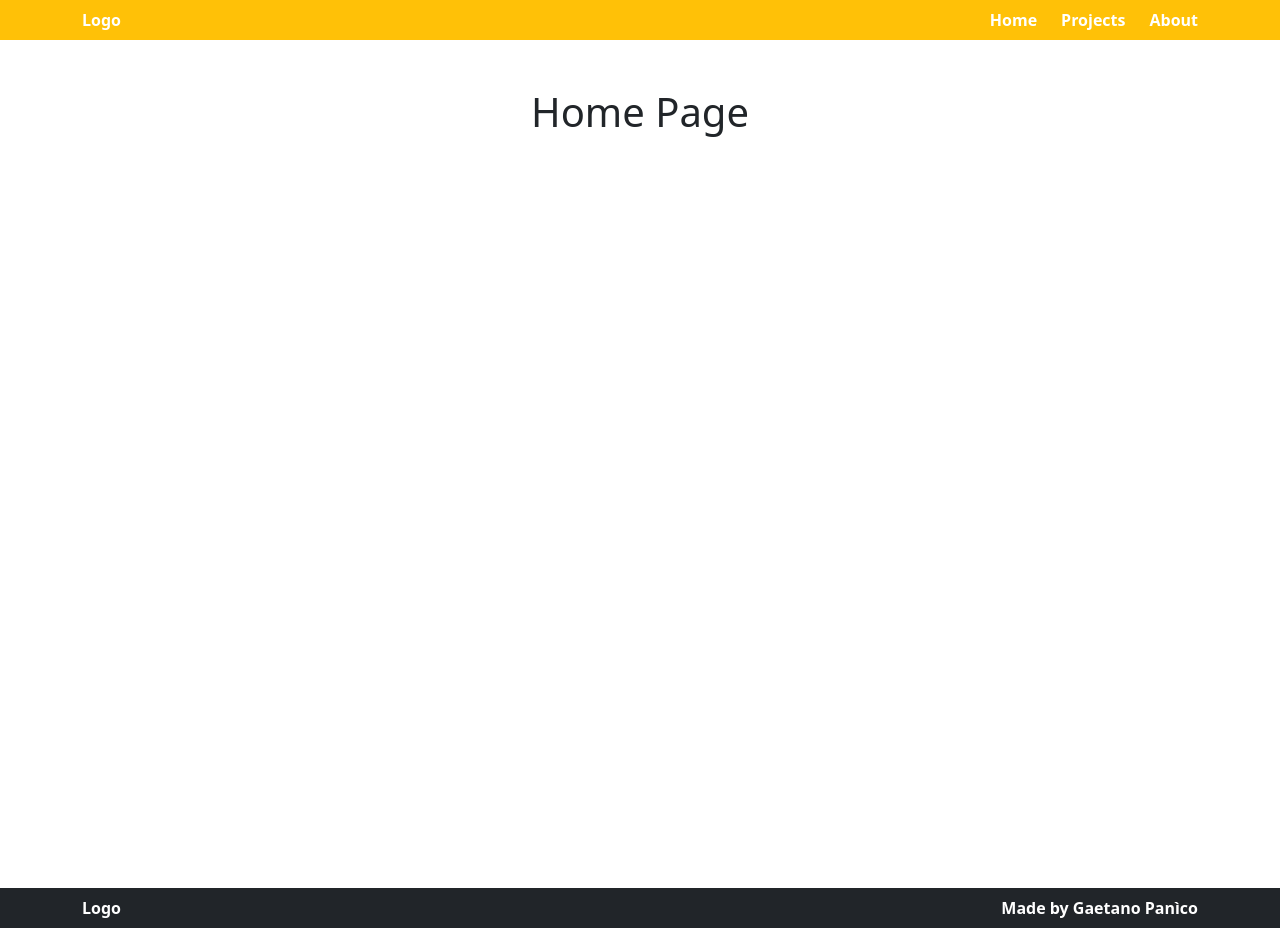
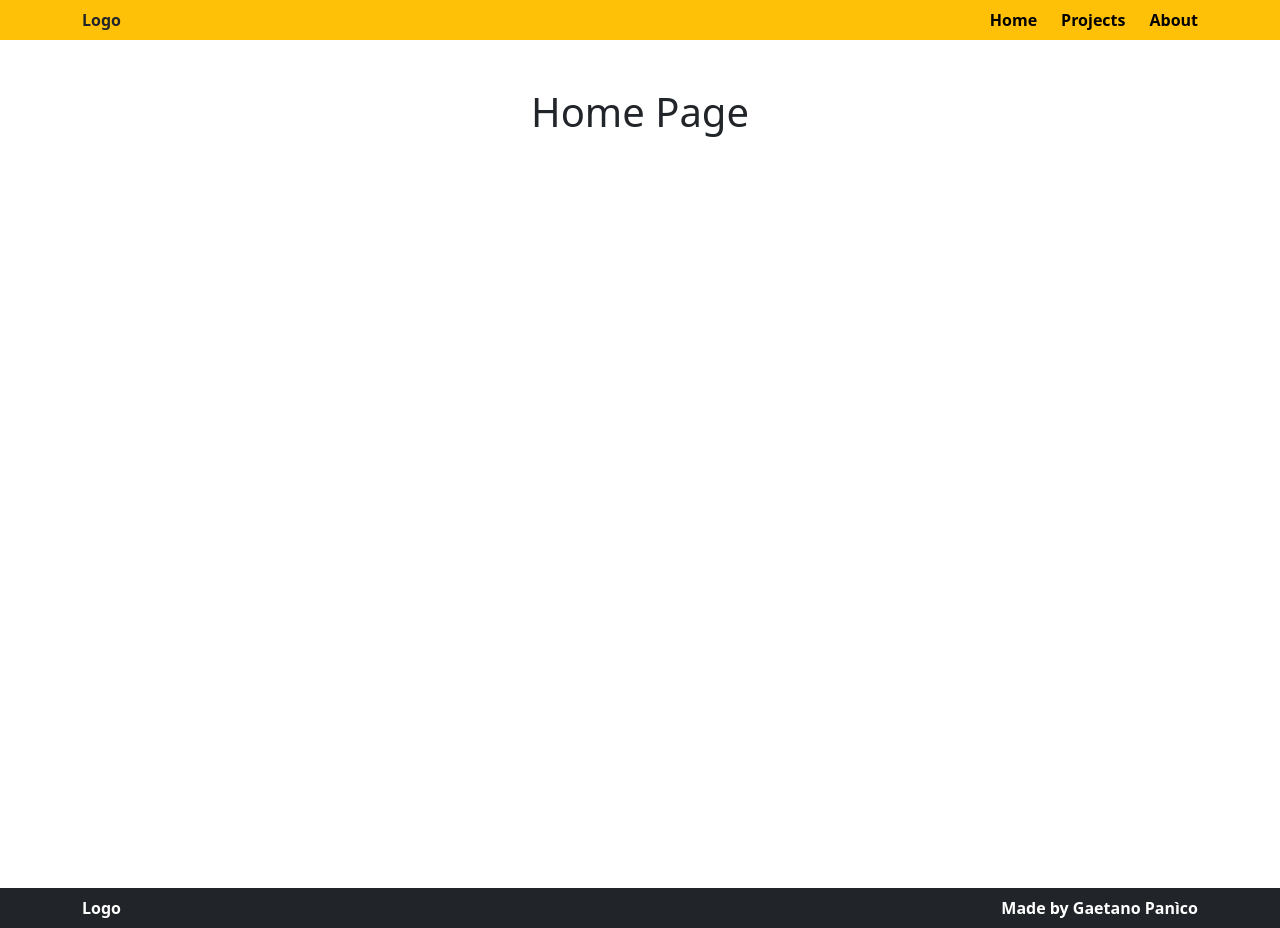
Before and after one commit to gaetano-94/-vite-boolfolio, a Vue app: page / in a window 1280 px wide. Built offline with nearby package versions, Linux system fonts and the light colour scheme.

Commit message:
feat: refacto color text router-link

```diff
--- a/src/components/AppHeader.vue
+++ b/src/components/AppHeader.vue
@@ -5,7 +5,7 @@ export default {
 </script>
 
 <template>
-  <header class="bg-warning text-white">
+  <header class="bg-warning">
     <div class="container d-flex justify-content-between py-2">
       <div><strong>Logo</strong></div>
       <nav>
@@ -13,21 +13,21 @@ export default {
           <li>
             <router-link
               :to="{ name: 'home' }"
-              class="text-white text-decoration-none"
+              class="text-router text-decoration-none"
               ><strong>Home</strong></router-link
             >
           </li>
           <li>
             <router-link
               :to="{ name: 'projects' }"
-              class="text-white text-decoration-none"
+              class="text-router text-decoration-none"
               ><strong>Projects</strong></router-link
             >
           </li>
           <li>
             <router-link
               :to="{ name: 'about' }"
-              class="text-white text-decoration-none"
+              class="text-router text-decoration-none"
               ><strong>About</strong></router-link
             >
           </li>
@@ -37,4 +37,8 @@ export default {
   </header>
 </template>
 
-<style scoped lang="scss"></style>
+<style scoped lang="scss">
+.text-router {
+  color: black;
+}
+</style>
```
